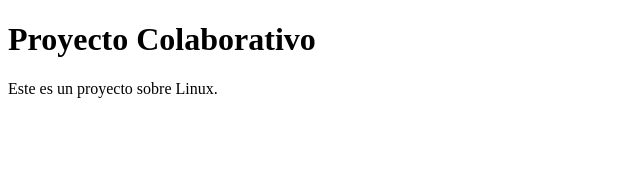
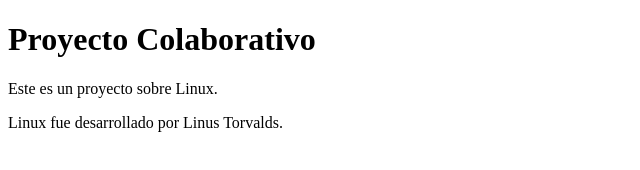
Before and after one commit to AdrianHuelamo/linux, a plain HTML site: page index.html in a window 1280 px wide. Shown: the whole page, without its empty margins (0-640 px from the left). Drawn offline with Linux system fonts and the light colour scheme.

Commit message:
añadido otro p

```diff
--- a/index.html
+++ b/index.html
@@ -6,5 +6,6 @@
 <body>
  <h1>Proyecto Colaborativo</h1>
  <p>Este es un proyecto sobre Linux.</p>
+ <p>Linux fue desarrollado por Linus Torvalds.</p>
 </body>
 </html>
```
